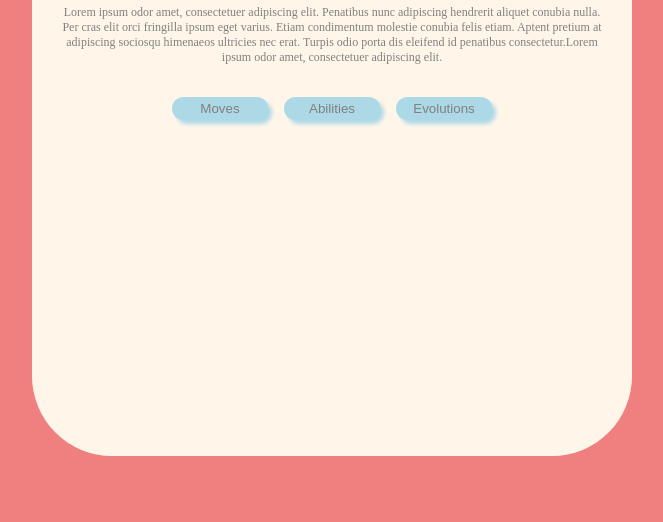
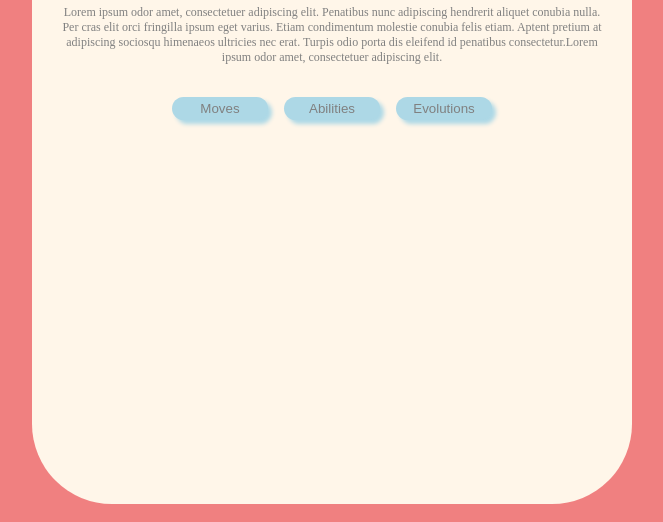
Before and after one commit to MichaelDylst/Pokedex_API_JS, a plain HTML site: page index.html in a window 1280 px wide. Shown: the part 287-809 px from the top of the page, without its empty margins (308-971 px from the left). Drawn offline with Linux system fonts and the light colour scheme; a web font is replaced by a local one.

Commit message:
fixed some errors

```diff
--- a/main.js
+++ b/main.js
@@ -25,6 +25,7 @@ async function getPokemon(){
     let prevEvoImage = document.getElementById("prev-evo")
     let pokedexTypes = document.getElementById("pokedex-types")
     let runner = 1;
+
 
     const pokemonTypes = [];
     const pokemonMoveArray = [];
--- a/style/style-v3.css
+++ b/style/style-v3.css
@@ -39,7 +39,7 @@ body{
 
 .pokedex-shape{
     display: flex;
-    height:72vh;
+    height:78vh;
     flex-flow: column;
     align-items: center;
     background-color: rgb(255, 246, 233);
```
